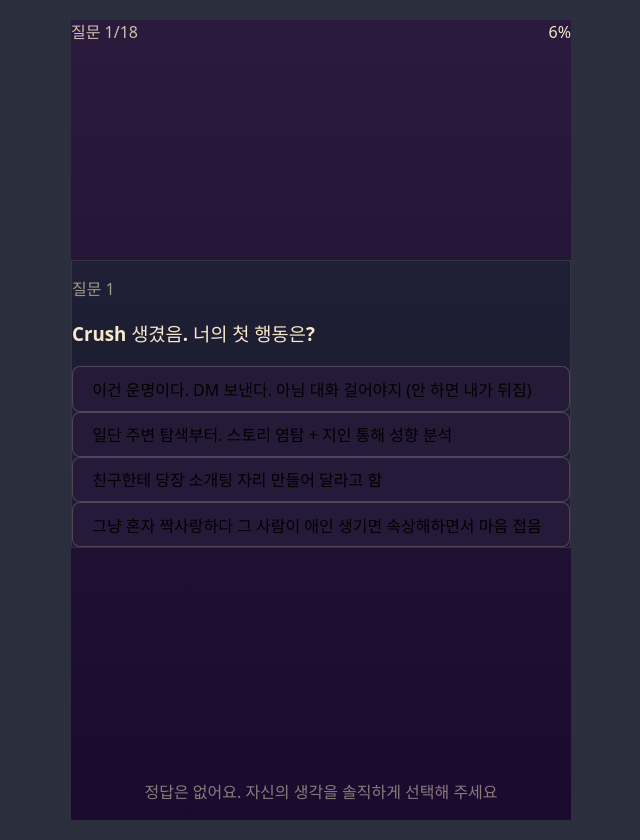
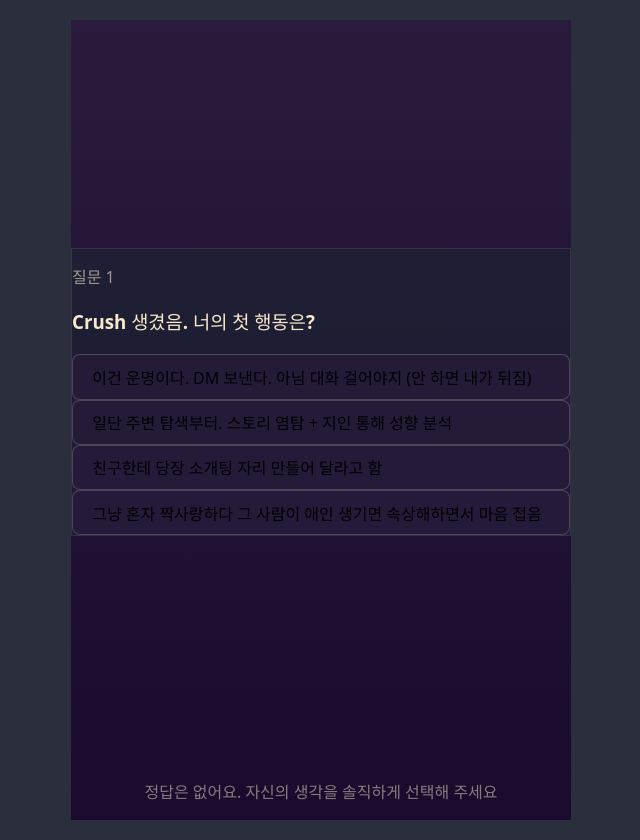
Before and after one commit to couple-palace/couple-palace-frontend, a React (Vite) app: page /quiz in a window 1280 px wide. Shown: the whole page, without its empty margins (319-959 px from the left). Built offline with nearby package versions, Linux system fonts and the light colour scheme.

Commit message:
Error: 프로그레스 바 렌더링 오류 - 질문 진행 상태는 잘 나태내어지지만, 프로그레스바가 화면에 나오지 않는 문제 존재

```diff
--- a/src/components/ProgressBar.jsx
+++ b/src/components/ProgressBar.jsx
@@ -2,21 +2,25 @@ import React from "react";
 import { motion } from "framer-motion";
 
 const ProgressBar = ({ progress, total }) => {
-  const percentage = (progress / total) * 100;
-  console.log("Progress:", progress, "Total:", total, "Percentage:", percentage); // 디버깅 로그
+  // 퍼센트 계산 (0으로 나누기 방지)
+  const percentage = total > 0 ? (progress / total) * 100 : 0;
+
+  // 콘솔 로그로 확인
+  console.log("Progress:", progress, "Total:", total, "Percentage:", percentage);
 
   return (
-    <div className="w-full bg-gray-300 rounded-full h-6 shadow-md border border-gray-400 relative">
-      {/* ✅ 진행 바 애니메이션 적용 (높이 키우고, width를 숫자로 변환) */}
+    <div className="w-full h-3 bg-[#1C2333] rounded-full overflow-hidden shadow-inner border border-[#F8E9CA]/10">
       <motion.div
-        className="h-6 bg-green-500 rounded-full"
-        initial={{ width: "0%" }}
+        className="h-full bg-gradient-to-r from-[#F8E9CA] to-[#FFD700] rounded-full shadow-lg relative"
+        initial={{ width: 0 }}
         animate={{ width: `${percentage}%` }}
-        transition={{ duration: 0.5, ease: "easeInOut" }}
-        style={{ minWidth: "5%" }} // ✅ 최소 크기 지정 (너무 작아서 안 보이는 경우 방지)
+        transition={{ duration: 0.5, ease: "easeOut" }}
+        style={{ minWidth: "2%" }} // 최소 너비 설정
       >
-        {/* ✅ 스트라이프 패턴 효과 */}
-        <div className="absolute inset-0 bg-stripe opacity-30 animate-stripe"></div>
+        {/* 스트라이프 효과 추가 */}
+        <div className="absolute inset-0 rounded-full overflow-hidden">
+          <div className="absolute top-0 left-0 right-0 bottom-0 bg-gradient-to-r from-transparent via-white/20 to-transparent animate-shimmer"></div>
+        </div>
       </motion.div>
     </div>
   );
--- a/src/index.css
+++ b/src/index.css
@@ -72,3 +72,44 @@ button:focus-visible {
     background-color: #f9f9f9;
   }
 }
+
+@keyframes shimmer {
+  0% {
+    transform: translateX(-100%);
+  }
+  100% {
+    transform: translateX(100%);
+  }
+}
+
+.animate-shimmer {
+  animation: shimmer 2s infinite;
+}
+
+/* 추가: 스트라이프 애니메이션 */
+@keyframes stripe {
+  0% {
+    background-position: 0 0;
+  }
+  100% {
+    background-position: 30px 0;
+  }
+}
+
+.animate-stripe {
+  animation: stripe 1s linear infinite;
+}
+
+.bg-stripe {
+  background-image: linear-gradient(
+    45deg,
+    rgba(255, 255, 255, 0.15) 25%,
+    transparent 25%,
+    transparent 50%,
+    rgba(255, 255, 255, 0.15) 50%,
+    rgba(255, 255, 255, 0.15) 75%,
+    transparent 75%,
+    transparent
+  );
+  background-size: 30px 30px;
+}
--- a/src/pages/QuizPage.jsx
+++ b/src/pages/QuizPage.jsx
@@ -1,5 +1,4 @@
 import React, { useState, useEffect } from "react";
-import { motion, AnimatePresence } from "framer-motion";
 import useQuizStore from "../store/quizStore";
 import { useNavigate } from "react-router-dom";
 
@@ -122,86 +121,54 @@ const QuizPage = () => {
   }
 
   return (
-    <motion.div
-      className="w-full min-h-screen flex flex-col items-center px-6 py-8 bg-gradient-to-b from-[#2a1b3d] to-[#1a0b2e] text-white"
-      initial={{ opacity: 0 }}
-      animate={{ opacity: 1 }}
-      transition={{ duration: 0.5 }}
+    <div className="w-full min-h-screen flex flex-col items-center px-6 py-8 bg-gradient-to-b from-[#2a1b3d] to-[#1a0b2e] text-white">
+      {/* 상단 진행 상태 */}
+      <div className="w-full max-w-md mb-8">
+        {/* Progress bar */}
+        <div className="relative h-8 w-full bg-[#1C2333] rounded-full overflow-hidden mb-4">
+          <div
+            className="absolute top-0 left-0 h-full bg-gradient-to-r from-[#F8E9CA] to-[#FFD700] transition-all duration-500 ease-in-out"
+            style={{ width: `${progress}%` }}
           >
-      {/* 상단 진행 상태 */}
-      <motion.div
-        className="w-full max-w-md mb-8"
-        initial={{ y: -20, opacity: 0 }}
-        animate={{ y: 0, opacity: 1 }}
-        transition={{ delay: 0.1, duration: 0.5 }}
-      >
-        <div className="flex justify-between items-center mb-2">
-          <span className="text-sm text-[#F8E9CA]/80">질문 {currentQuestion + 1}/{quizData?.length || 0}</span>
-          <span className="text-sm font-medium text-[#F8E9CA]">{Math.round(progress)}%</span>
+          </div>
+          <div className="absolute top-0 left-0 w-full h-full flex items-center justify-between px-4">
+            <span className="text-sm font-medium text-[#F8E9CA]">
+              질문 {currentQuestion + 1}/{quizData?.length || 0}
+            </span>
+            <span className="text-sm font-medium text-[#F8E9CA]">
+              {Math.round(progress)}%
+            </span>
+          </div>
+        </div>
       </div>
 
-        <div className="w-full h-2 bg-[#1C2333] rounded-full overflow-hidden">
-          <motion.div
-            className="h-full bg-gradient-to-r from-[#F8E9CA] to-[#FFD700]"
-            style={{ width: `${progress}%` }}
-            initial={{ width: 0 }}
-            animate={{ width: `${progress}%` }}
-            transition={{ duration: 0.5 }}
-          />
-        </div>
-      </motion.div>
-
-      {/* 애니메이션으로 질문 전환 */}
+      {/* 질문 전환 */}
       <div className="w-full max-w-md flex-grow flex flex-col justify-center">
-        <AnimatePresence mode="wait">
-          <motion.div
-            key={currentQuestion}
-            initial={{ opacity: 0, x: 50 }}
-            animate={{ opacity: 1, x: 0 }}
-            exit={{ opacity: 0, x: -50 }}
-            transition={{ duration: 0.4, ease: "easeInOut" }}
-            className="bg-[#1C2333]/70 p-6 rounded-2xl shadow-lg border border-[#F8E9CA]/10 backdrop-blur-sm"
-          >
-            <motion.div
-              className="mb-8"
-              initial={{ y: -10, opacity: 0 }}
-              animate={{ y: 0, opacity: 1 }}
-              transition={{ delay: 0.1, duration: 0.3 }}
-            >
+        <div className="bg-[#1C2333]/70 p-6 rounded-2xl shadow-lg border border-[#F8E9CA]/10 backdrop-blur-sm">
+          <div className="mb-8">
             <p className="text-xs text-[#F8E9CA]/60 mb-2">질문 {currentQuestion + 1}</p>
             <h3 className="text-xl font-medium text-[#F8E9CA]">{questionText}</h3>
-            </motion.div>
+          </div>
 
           <div className="space-y-3">
             {options.map((option, idx) => (
-                <motion.button
+              <button
                 key={idx}
                 onClick={() => handleSelect(idx)}
                 className="w-full text-left p-4 bg-[#2A1B3D]/70 hover:bg-[#3D2A50] border border-[#F8E9CA]/20 rounded-xl transition-all duration-200"
-                  whileHover={{ scale: 1.02, backgroundColor: "rgba(61, 42, 80, 0.9)" }}
-                  whileTap={{ scale: 0.98 }}
-                  initial={{ opacity: 0, y: 10 }}
-                  animate={{ opacity: 1, y: 0 }}
-                  transition={{ delay: 0.2 + idx * 0.1, duration: 0.3 }}
               >
                 {option}
-                </motion.button>
+              </button>
             ))}
           </div>
-          </motion.div>
-        </AnimatePresence>
+        </div>
       </div>
 
       {/* 하단 팁 */}
-      <motion.p
-        className="mt-6 text-xs text-center text-[#F8E9CA]/50"
-        initial={{ opacity: 0 }}
-        animate={{ opacity: 1 }}
-        transition={{ delay: 0.5, duration: 0.8 }}
-      >
+      <p className="mt-6 text-xs text-center text-[#F8E9CA]/50">
         정답은 없어요. 자신의 생각을 솔직하게 선택해 주세요
-      </motion.p>
-    </motion.div>
+      </p>
+    </div>
   );
 };
 
```
Lines whose indentation alone changed are shown as unchanged.
